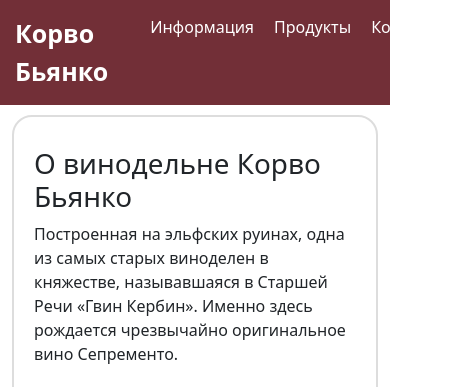
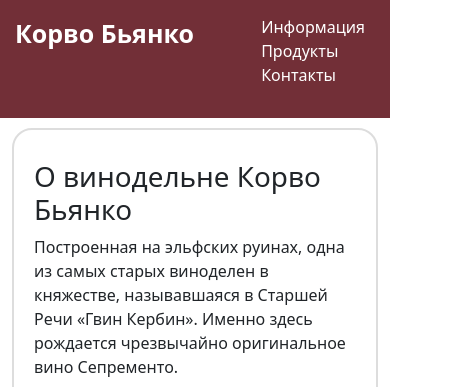
Before and after one commit to catchtimings/web_page, a plain HTML site: page corvo/index.html in a window 390 px wide. Shown: the top 387 px of the page, 456 px wide, since content can reach past the window. Drawn offline with nearby package versions, Linux system fonts and the light colour scheme.

Commit message:
fix header with small page size

```diff
--- a/corvo/assest/styles/style.css
+++ b/corvo/assest/styles/style.css
@@ -14,6 +14,12 @@ header {
 nav ul {
   display: flex;
   list-style: none;
+}
+
+@media (max-width: 768px) {
+  nav ul {
+    flex-direction: column;
+  }
 }
 
 nav ul li {
```
